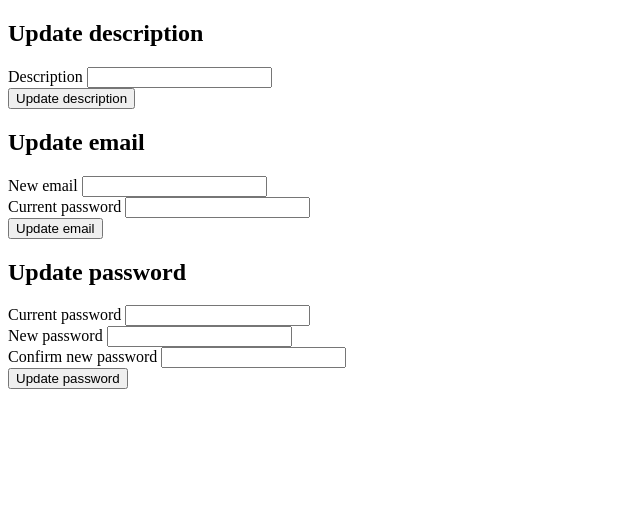
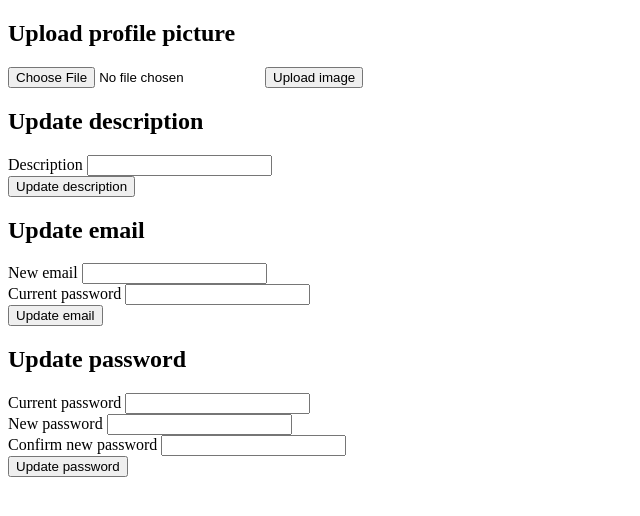
Before and after one commit to LarsPauwels/PHP-Inspiration-Hunter, a PHP site: page /profile.php in a window 1280 px wide. Shown: the top 516 px of the page, without its empty margins (0-640 px from the left). Run offline with PHP 8.4, Linux system fonts and the light colour scheme; some libraries are stand-ins or nearby versions.

Commit message:
Added html part for uploading profile picture

```diff
--- a/profile.php
+++ b/profile.php
@@ -44,6 +44,13 @@
             <?php if(!empty($_SESSION["errors"]["message"])) {
                 require_once("error.php");
             }?>
+
+            <form action="uploadpp.php" method="POST" enctype="multipart/form-data">
+                <h2>Upload profile picture</h2>
+
+                <input type="file" name="file">
+                <button type="submit" name="submit">Upload image</button>
+            </form>
 
             <form action="" method="POST">
                 <h2>Update description</h2>
```
